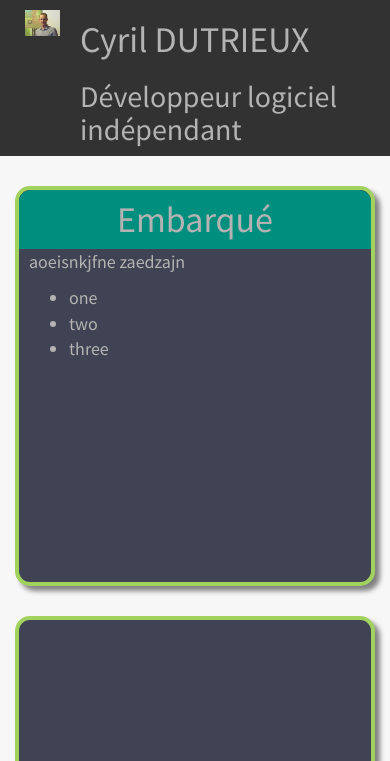
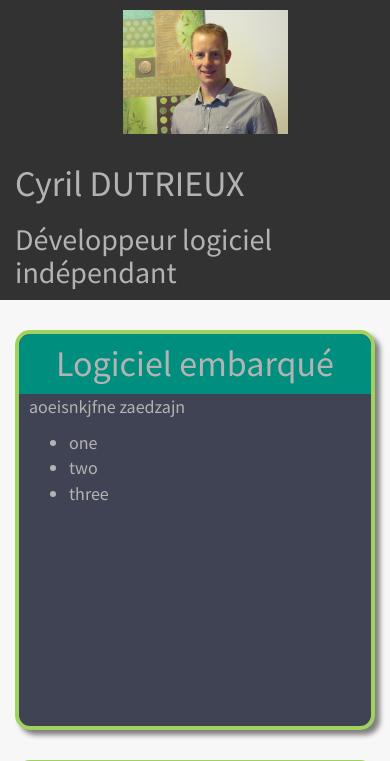
Before and after one commit to cdtx/cyrildutrieux.net, a Django app: template cdtx/cyrildutrieux/templates/cyrildutrieux/index.html in a window 390 px wide. Shown: the top 761 px of the page. Run offline with Django 3.2, Linux system fonts and the light colour scheme; the template is opened without the code that fills it, so the values that code supplies are empty; some libraries are stand-ins or nearby versions.

Commit message:
Responsivness

```diff
--- a/cdtx/cyrildutrieux/templates/cyrildutrieux/index.html
+++ b/cdtx/cyrildutrieux/templates/cyrildutrieux/index.html
@@ -68,14 +68,15 @@
     <body>
         <div class="container-fluid">
             <div id="_header" class="row">
-                <div class="col-xs-2">
+                <div class="col-xs-6 col-xs-offset-3 col-sm-2 col-sm-offset-0">
                     <img class="img img-responsive" src="{% static "images/avatar_pro.jpg" %}">
                 </div>
-                <div class="col-xs-9">
+                <div class="visible-xs clearfix"></div>
+                <div class="col-md-9">
                     <h1>Cyril DUTRIEUX</h1>
                     <h2>Développeur logiciel indépendant</h2>
                 </div>
-                <div class="col-xs-1">
+                <div class="col-md-1">
 
                 </div>
             </div>
@@ -83,7 +84,7 @@
                 <div class="col-xs-12 col-sm-6 col-md-4">
                     <div class="card" id="_card1">
                         <div class="card-header">
-                            <h1 class="text-center">Embarqué</h1>
+                            <h1 class="text-center">Logiciel embarqué</h1>
                         </div>
                         <div class="card-body">
                             <p>aoeisnkjfne zaedzajn</p>
@@ -106,24 +107,6 @@
                     </div>
                 </div>
             </div>
-                <!--
-                    <div id="_main" class="col-xs-12 col-md-8 col-md-offset-2">
-                        <p class="text-center">Cyril DUTRIEUX</p>
-                        <div class="row">
-                            <div class="col-xs-6">
-                                <img class="img img-responsive" src="{% static "images/avatar_pro.jpg" %}">
-                            </div>
-                            <div class="col-xs-6">
-                                <div class="text-center">
-                                    <p><a href="https://rawgit.com/cdtx/resume/2016.02.02/resume.html">English CV</a></p>
-                                    <p><i class="fa fa-linkedin-square"></i><a href="https://fr.linkedin.com/in/cyrildutrieux"> https://fr.linkedin.com/in/cyrildutrieux</a></p>
-                                    <p><i class="fa fa-github"></i><a href="https://github.com/cdtx"> https://github.com/cdtx</a></p>
-                                </div>
-                            </div>
-                        </div>
-                    </div>
-                -->
-            </div>
         </div>
     </body>
 </html>
```
